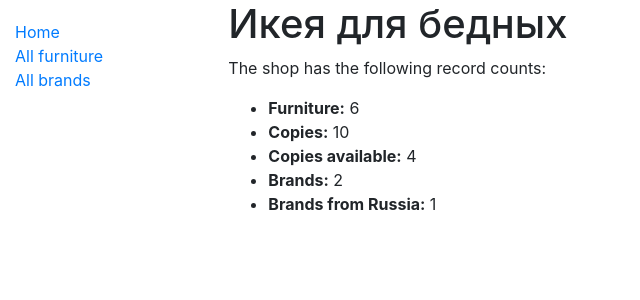
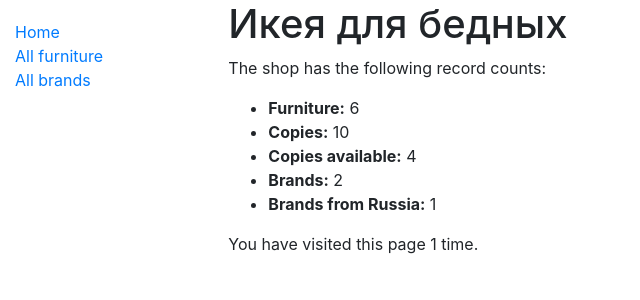
Before and after one commit to dedvnutree/DevOps-Autumn2021, a Django app: page / in a window 1280 px wide. Shown: the top 300 px of the page, without its empty margins (0-640 px from the left). Run offline with Django 3.2, Linux system fonts and the light colour scheme; data comes from the database, SQL or seed files in the repository.

Commit message:
session test num_visits

```diff
--- a/catalog/templates/index.html
+++ b/catalog/templates/index.html
@@ -14,4 +14,6 @@
     <li><strong>Brands:</strong> {{ num_brands }}</li>
     <li><strong>Brands from Russia:</strong> {{ num_brands_from_Russia }}</li>
   </ul>
+
+  <p>You have visited this page {{ num_visits }} time{{ num_visits|pluralize }}.</p>
 {% endblock %}
--- a/catalog/views.py
+++ b/catalog/views.py
@@ -10,13 +10,18 @@ def index(request):
     num_brands = Brand.objects.count()
     num_brands_from_Russia = Brand.objects.filter(country__startswith='Russia').count()
 
+    num_visits = request.session.get('num_visits', 1)
+    request.session['num_visits'] = num_visits + 1
+
     context = {
         'num_furniture': num_furniture,
         'num_instances': num_instances,
         'num_instances_available': num_instances_available,
         'num_brands': num_brands,
         'num_brands_from_Russia': num_brands_from_Russia,
+        'num_visits': num_visits,
     }
+
 
     return render(request, 'index.html', context=context)
 
```
